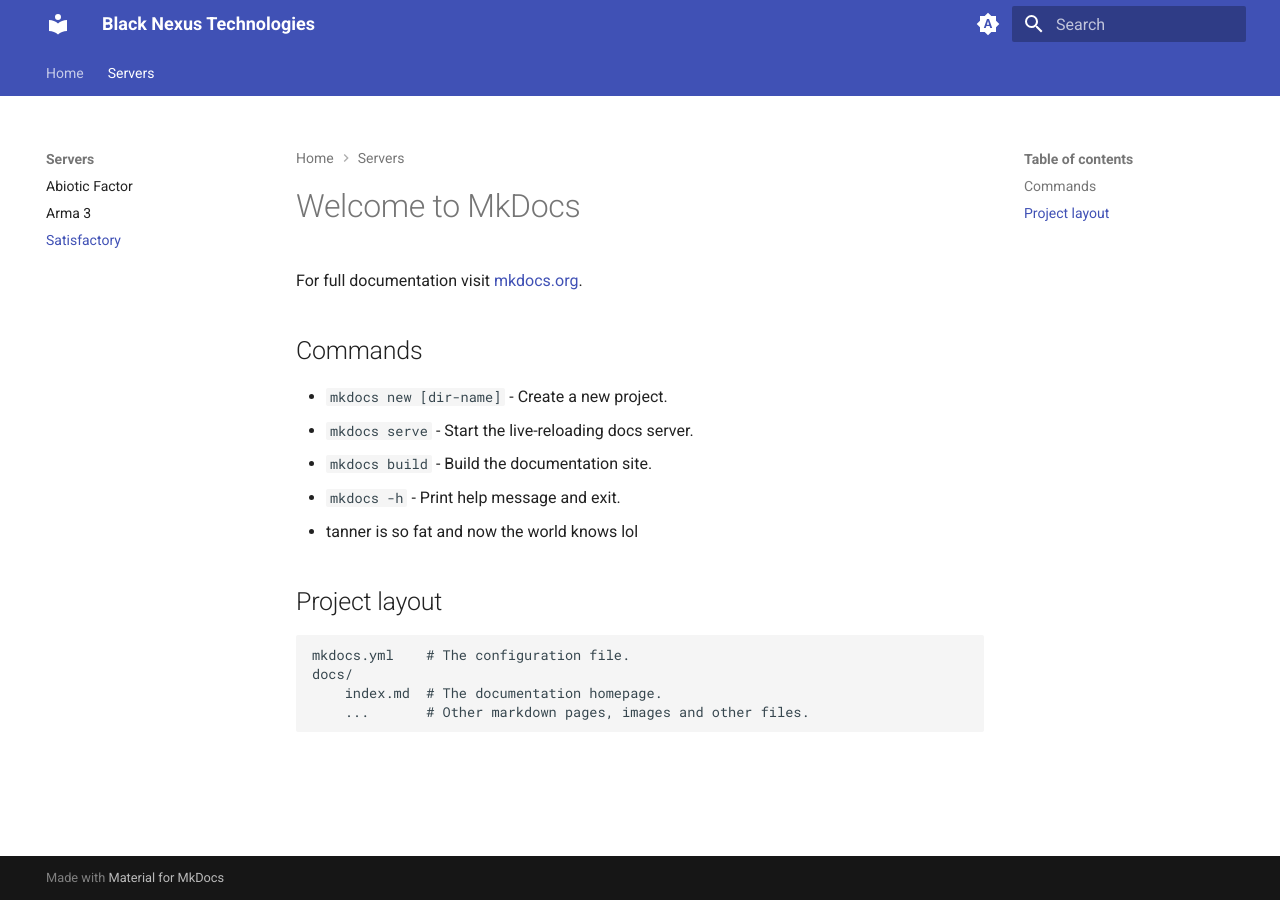
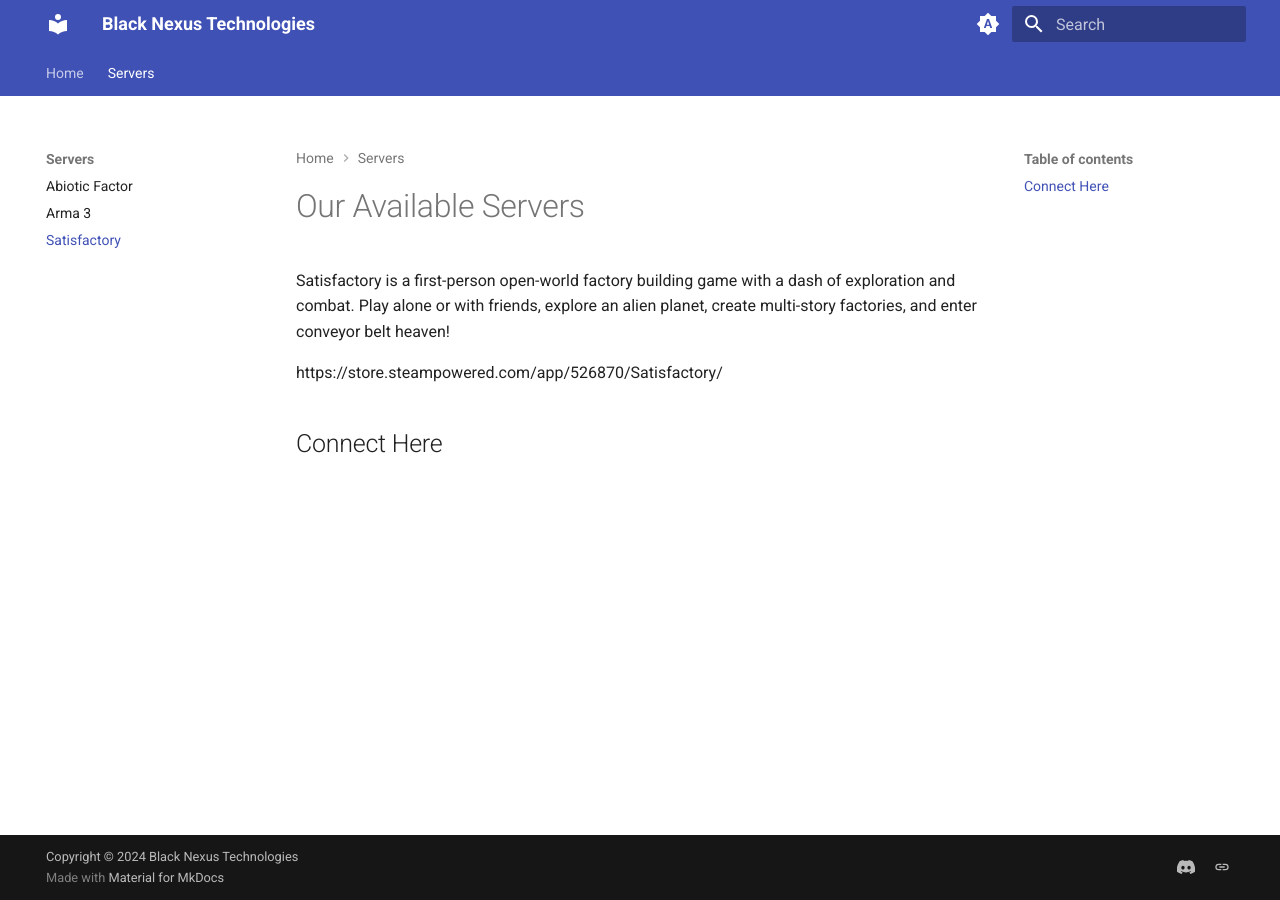
Before and after one commit to niffelheimba/mkdocs-material, an MkDocs documentation site: the page built from docs/satisfactory.md, in a window 1280 px wide. Built offline with MkDocs 1.6.1 and Material for MkDocs 9.7.7, drawn with Linux system fonts in a browser that asks for light colours.

Commit message:
Update page descriptions

```diff
--- a/docs/satisfactory.md
+++ b/docs/satisfactory.md
@@ -1,18 +1,7 @@
-# Welcome to MkDocs
+# Our Available Servers
 
-For full documentation visit [mkdocs.org](https://www.mkdocs.org).
+Satisfactory is a first-person open-world factory building game with a dash of exploration and combat. Play alone or with friends, explore an alien planet, create multi-story factories, and enter conveyor belt heaven!
 
-## Commands
+https://store.steampowered.com/app/526870/Satisfactory/
 
-* `mkdocs new [dir-name]` - Create a new project.
-* `mkdocs serve` - Start the live-reloading docs server.
-* `mkdocs build` - Build the documentation site.
-* `mkdocs -h` - Print help message and exit.
-* tanner is so fat and now the world knows lol
-
-## Project layout
-
-    mkdocs.yml    # The configuration file.
-    docs/
-        index.md  # The documentation homepage.
-        ...       # Other markdown pages, images and other files.
+## Connect Here
--- a/mkdocs.yml
+++ b/mkdocs.yml
@@ -44,3 +44,10 @@ nav:
     - Abiotic Factor: abiotic-factor.md
     - Arma 3: arma-3.md
     - Satisfactory: satisfactory.md
+
+extra:
+  social:
+    - icon: fontawesome/brands/discord
+    - link: https://discord.gg/f7Ah97P3Dt
+
+copyright: Copyright &copy; 2024 Black Nexus Technologies
```
Also changed, not shown: docs/abiotic-factor.md (+4 -15 lines), docs/arma-3.md (+4 -15 lines), docs/index.md (+2 -17 lines).
